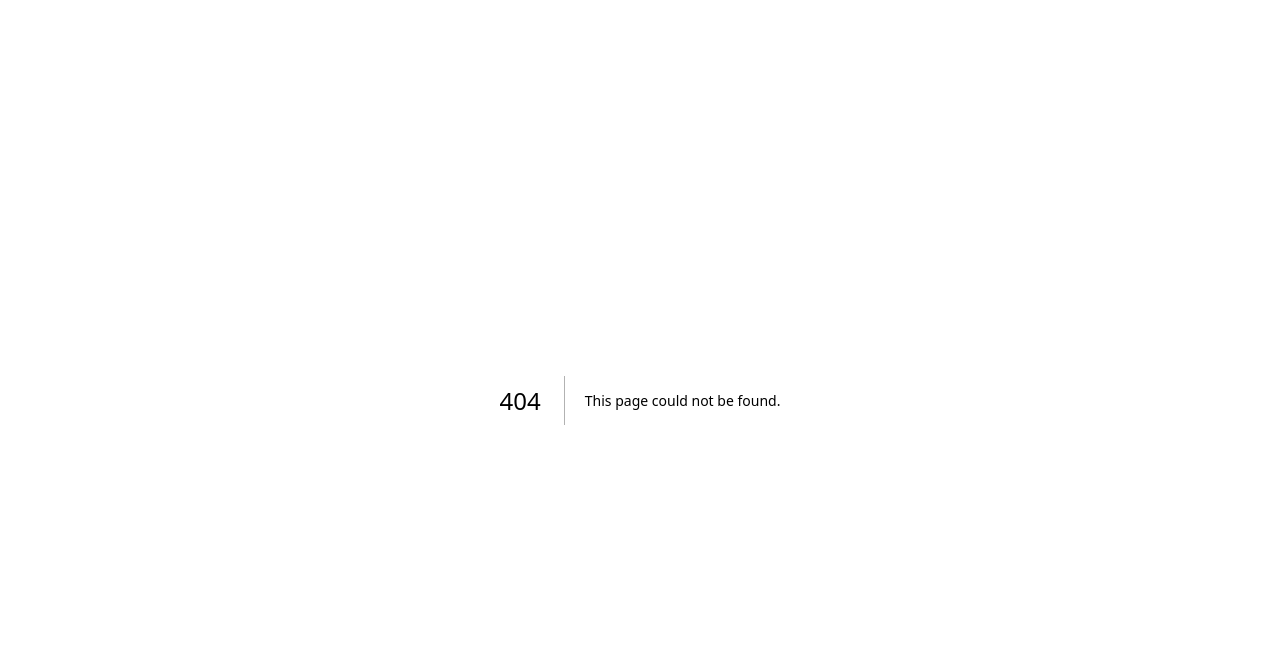
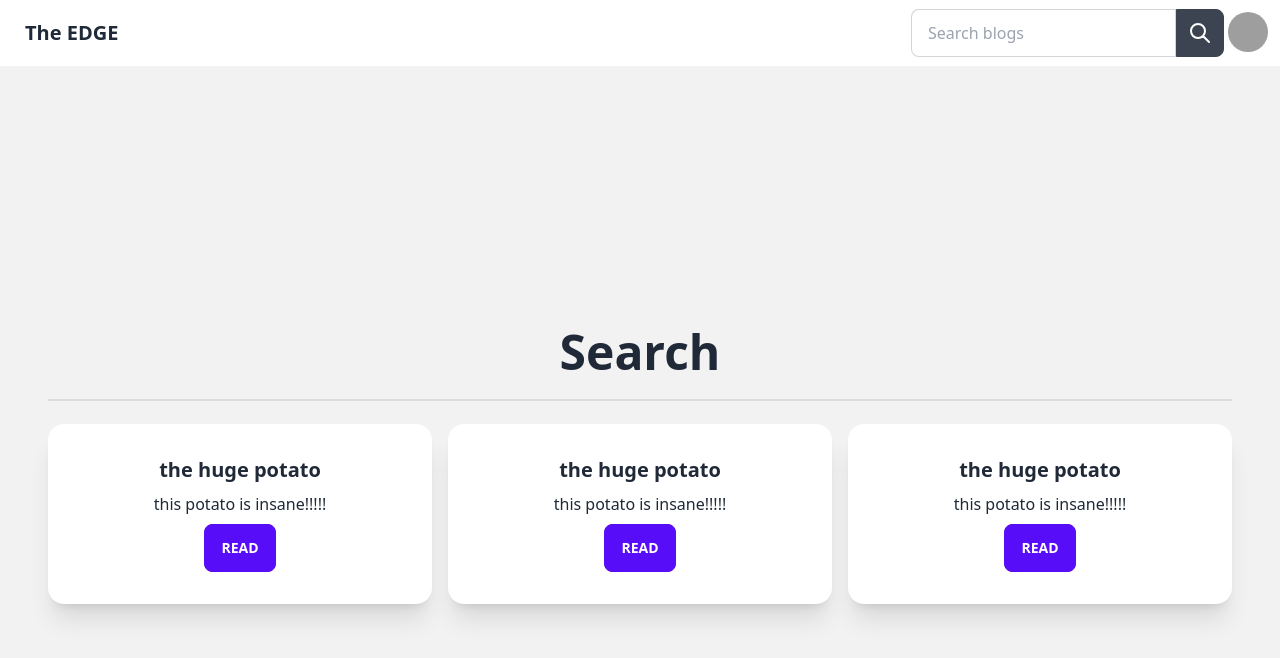
Before and after one commit to notlega/Bloggers, a Next.js app: page /search/1 in a window 1280 px wide. Before the commit this address had no page. Shown: the top 658 px of the page. Built offline with nearby package versions, Linux system fonts and the light colour scheme; grey boxes are pictures that could not be loaded.

Commit message:
feat: :sparkles: Includes a hardcoded search page with proper display

```diff
--- /dev/null
+++ b/components/blogCard.jsx
@@ -0,0 +1,17 @@
+import Head from 'next/head';
+
+const BlogCard = ({ id, title, desc }) => {
+  return (
+    <div className="card w-96 bg-base-100 shadow-xl">
+      <div className="card-body items-center text-center">
+        <h2 className="card-title">{title}</h2>
+        <p>{desc}</p>
+        <div className="card-actions">
+          <button className="btn btn-primary">Read</button>
+        </div>
+      </div>
+    </div>
+  );
+};
+
+export default BlogCard;
--- a/components/navbar.jsx
+++ b/components/navbar.jsx
@@ -1,20 +1,30 @@
+import Link from 'next/link';
+import { useRouter } from 'next/router';
 import React from 'react';
 
 const Navbar = () => {
-  const [searchValue, setSearchValue] = React.useState("");
+  const [searchValue, setSearchValue] = React.useState('');
 
   const formHandler = () => {
     if (searchValue) {
       window.location.href = `/search/${searchValue}`;
     }
 
-    setSearchValue("");
+    setSearchValue('');
   };
+
+  const keyDownHandler = (e) => {
+    if (e.key === "Enter") {
+      formHandler();
+    }
+  }
 
   return (
     <nav className="navbar bg-base-100">
       <div className="flex-1">
-        <button className="btn btn-ghost normal-case text-xl">The EDGE</button>
+        <Link className="btn btn-ghost normal-case text-xl" href="/">
+          The EDGE
+        </Link>
       </div>
       <div className="flex-none gap-4">
         <div className="form-control">
@@ -24,6 +34,7 @@ const Navbar = () => {
               placeholder="Search blogs"
               value={searchValue}
               onChange={(e) => setSearchValue(e.target.value)}
+              onKeyDown={keyDownHandler}
               className="input input-bordered"
             />
             <button className="btn btn-square" onClick={formHandler}>
@@ -56,10 +67,10 @@ const Navbar = () => {
           className="mt-3 p-2 shadow-lg menu menu-compact dropdown-content bg-base-100 rounded-box w-52"
         >
           <li>
-            <a>Profile</a>
+            <Link href="/profile">Profile</Link>
           </li>
           <li>
-            <a>Logout</a>
+            <Link href="/logout">Logout</Link>
           </li>
         </ul>
       </div>
--- /dev/null
+++ b/pages/search/[param].jsx
@@ -0,0 +1,36 @@
+import Head from 'next/head';
+import { useRouter } from 'next/router';
+import React from 'react';
+import BlogCard from '../../components/blogCard';
+import Navbar from '../../components/navbar';
+
+const SearchParam = () => {
+  const { param } = useRouter().query;
+
+  return (
+    <>
+      <Head>
+        <title>NextJS-Blog</title>
+      </Head>
+
+      <main>
+        <Navbar />
+        <div className="hero min-h-screen bg-base-200">
+          <div className="hero-content text-center">
+            <div>
+              <h1 className="text-5xl font-bold">Search</h1>
+              <div className="divider"></div>
+              <div className="flex w-full space-x-4">
+                <BlogCard id={1} title="the huge potato" desc="this potato is insane!!!!!" />
+                <BlogCard id={2} title="the huge potato" desc="this potato is insane!!!!!" />
+                <BlogCard id={3} title="the huge potato" desc="this potato is insane!!!!!" />
+              </div>
+            </div>
+          </div>
+        </div>
+      </main>
+    </>
+  );
+};
+
+export default SearchParam;
--- /dev/null
+++ b/pages/search/index.jsx
@@ -0,0 +1,27 @@
+import Head from 'next/head';
+import Navbar from '../../components/navbar.jsx';
+
+const Search = () => {
+  return (
+    <>
+      <Head>
+        <title>NextJS-Blog</title>
+      </Head>
+
+      <main>
+        <Navbar />
+        <div className="hero min-h-screen bg-base-200">
+          <div className="hero-content text-center">
+            <div className="max-w-md">
+              <h1 className="text-5xl font-bold">Search</h1>
+              <div className="divider"></div>
+              <p className="py-6">No value entered!</p>
+            </div>
+          </div>
+        </div>
+      </main>
+    </>
+  );
+};
+
+export default Search;
```
